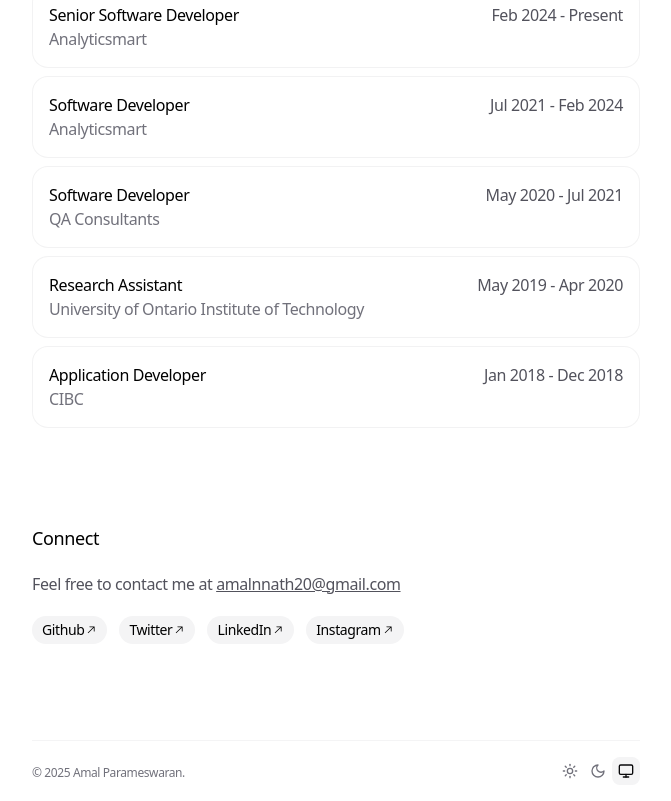
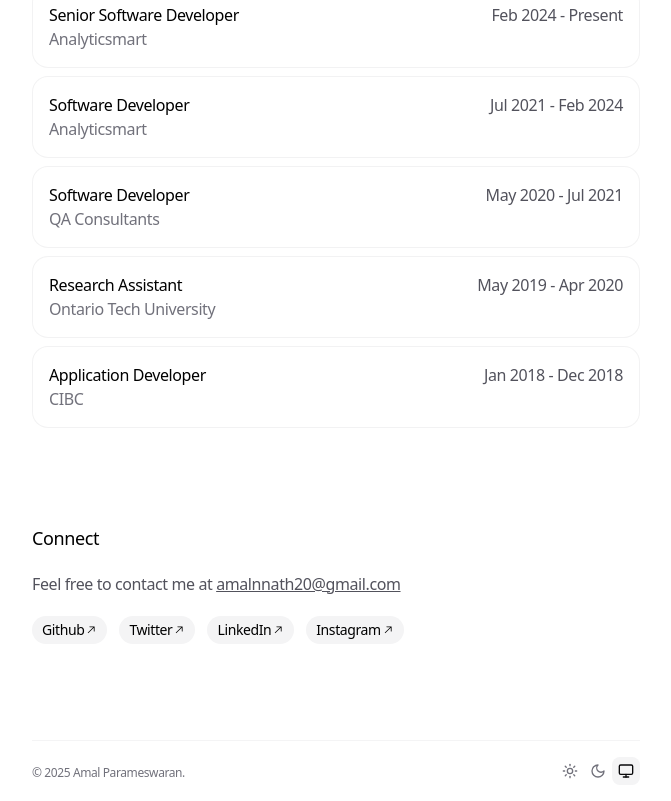
Before and after one commit to aphrx/portfolio, a Next.js app: page / in a window 1280 px wide. Shown: the part 758-1559 px from the top of the page, without its empty margins (304-975 px from the left). Built offline with nearby package versions, Linux system fonts and the light colour scheme.

Commit message:
Update uni name to be shorter

```diff
--- a/app/data.ts
+++ b/app/data.ts
@@ -73,7 +73,7 @@ export const WORK_EXPERIENCE: WorkExperience[] = [
     id: 'work3',
   },
   {
-    company: 'University of Ontario Institute of Technology',
+    company: 'Ontario Tech University',
     title: 'Research Assistant',
     start: 'May 2019',
     end: 'Apr 2020',
```
